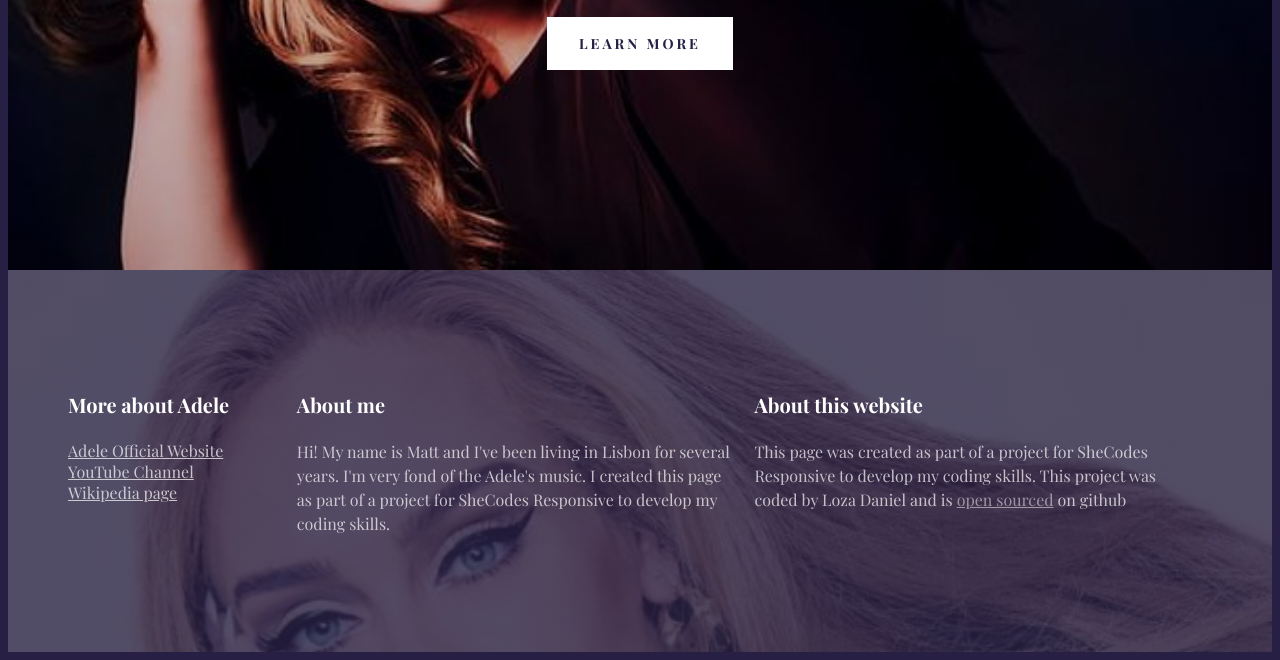
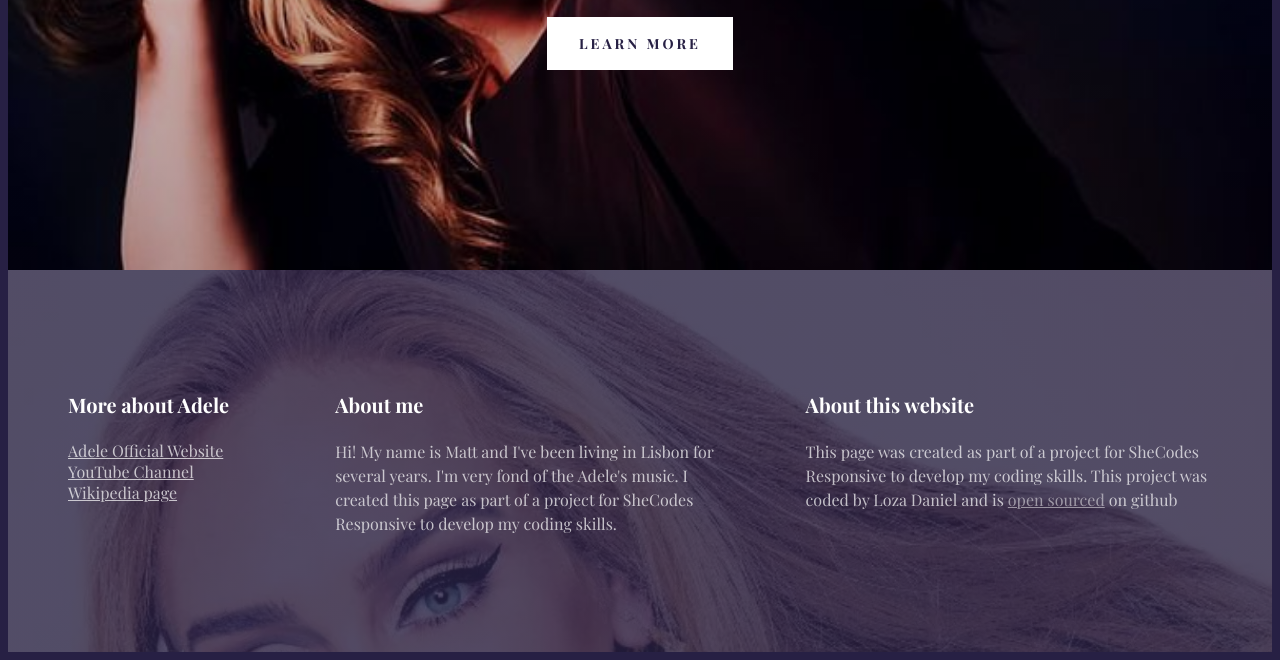
Before and after one commit to Lolah101/Fav-Music-Artist-Project, a plain HTML site: page index.html in a window 1280 px wide. Shown: the part 499-1159 px from the top of the page. Drawn offline with nearby package versions, Linux system fonts and the light colour scheme; a web font is replaced by a local one.

Commit message:
use grid gap instead of margin

```diff
--- a/src/styles.css
+++ b/src/styles.css
@@ -54,6 +54,7 @@ header a {
 .grid {
   display: grid;
   grid-template-columns: 1fr 2fr 2fr;
+  grid-gap: 64px;
 }
 
 section {
@@ -78,7 +79,7 @@ footer {
       rgba(39, 32, 68, 0.8),
       rgba(39, 32, 68, 0.8)
     ),
-    url("../images/adele-footer.jpeg");
+    url("../images/adele_fot.png");
   background-size: cover;
   background-repeat: no-repeat;
   padding: 100px 0;
@@ -94,7 +95,7 @@ footer p {
   font-weight: 400;
   font-size: 16px;
   opacity: 0.7;
-  margin-right: 20px;
+
   line-height: 24px;
 }
 footer ul {
```
Also changed, not shown: images/adele_fot.png (added).
